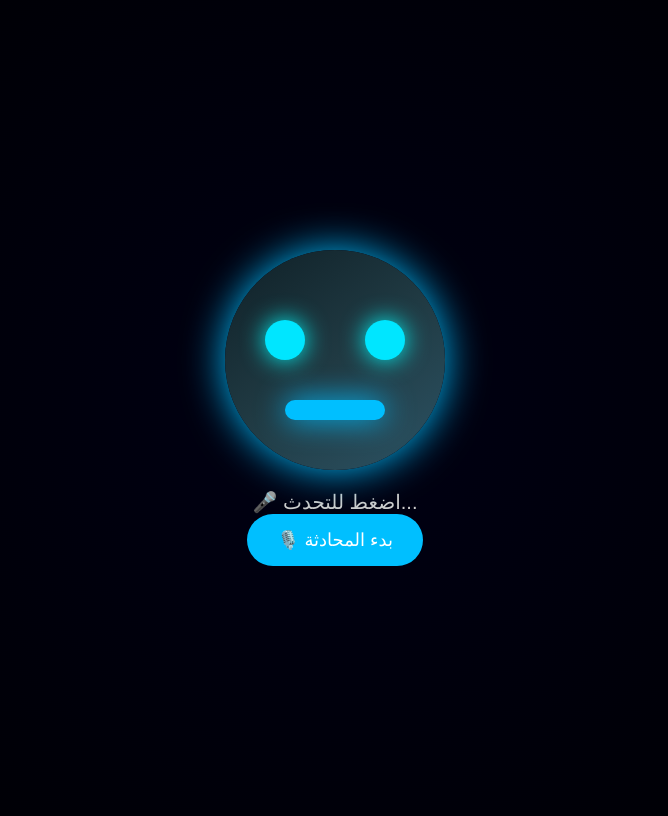
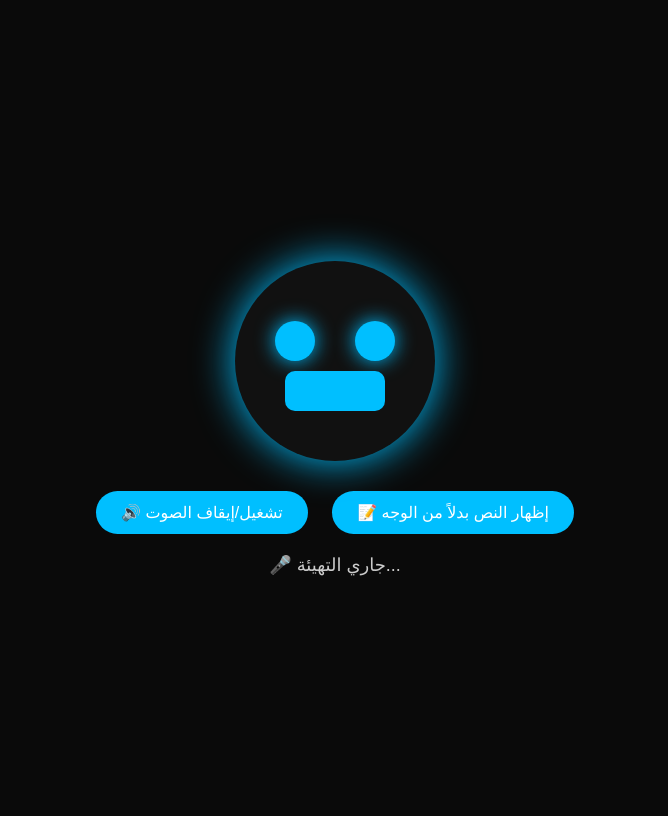
Before and after one commit to mohemmad32327153-source/VoiceAssistantWeb, a Flask app: page / in a window 1280 px wide. Shown: the whole page, without its empty margins (305-973 px from the left). Run offline with Flask 3, Linux system fonts and the light colour scheme.

Commit message:
تحسين الصوت والواجهة وإضافة وضع النص

```diff
--- a/app.py
+++ b/app.py
@@ -21,7 +21,7 @@ def process_audio():
         response = client.chat.completions.create(
             model="gpt-4o-mini",
             messages=[
-                {"role": "system", "content": "أنت المساعد الصوتي إيلاف، لطيف ومهذب وترد بإيجاز."},
+                {"role": "system", "content": "أنت المساعد الصوتي إيلاف، صوتك لطيف وهادئ وترد بطريقة أنيقة ومهذبة."},
                 {"role": "user", "content": user_text}
             ]
         )
--- a/static/script.js
+++ b/static/script.js
@@ -1,57 +1,61 @@
-const button = document.getElementById("talk-btn");
 const statusEl = document.getElementById("status");
 const responseBox = document.getElementById("response-box");
-const mouth = document.querySelector(".mouth");
+const toggleBtn = document.getElementById("toggle-speech");
 
 let isListening = false;
+let isSpeechEnabled = true;
 let recognition;
 
 if ('webkitSpeechRecognition' in window) {
   recognition = new webkitSpeechRecognition();
-  recognition.lang = "ar-SA";
-  recognition.continuous = false;
+  recognition.lang = "ar-SA";  // تحسين الصوت العربي
+  recognition.continuous = true; // الاستماع تلقائيًا بدون توقف
   recognition.interimResults = false;
 
   recognition.onstart = () => {
     isListening = true;
     statusEl.textContent = "🎧 جاري الاستماع...";
-    mouth.classList.add("talking");
+    document.querySelector(".mouth").style.animation = "speak 0.5s infinite";
   };
 
   recognition.onend = () => {
     isListening = false;
-    statusEl.textContent = "🤖 جاري التفكير...";
-    mouth.classList.remove("talking");
+    statusEl.textContent = "🤖 جارٍ التفكير...";
+    document.querySelector(".mouth").style.animation = "";
+    // إعادة تشغيل الاستماع تلقائيًا
+    recognition.start();
   };
 
   recognition.onresult = async (event) => {
-    const text = event.results[0][0].transcript;
+    const text = event.results[event.results.length - 1][0].transcript;
     statusEl.textContent = "💭 جاري المعالجة...";
-    mouth.classList.remove("talking");
-
     const response = await fetch("/process_audio", {
       method: "POST",
       headers: { "Content-Type": "application/json" },
       body: JSON.stringify({ text })
     });
-
     const data = await response.json();
     responseBox.textContent = data.reply;
     responseBox.style.display = "block";
-    statusEl.textContent = "✅ إيلاف: " + data.reply;
-    speak(data.reply);
+    statusEl.textContent = "✅ الرد جاهز!";
+
+    if (isSpeechEnabled) speak(data.reply);
   };
+
+  // بدء الاستماع تلقائيًا عند فتح الصفحة
+  recognition.start();
 }
 
-button.onclick = () => {
-  if (!isListening) recognition.start();
-  else recognition.stop();
+// وظيفة تشغيل وإيقاف الصوت
+toggleBtn.onclick = () => {
+  isSpeechEnabled = !isSpeechEnabled;
+  toggleBtn.textContent = isSpeechEnabled ? "🔊 تشغيل/إيقاف الصوت" : "🔇 الصوت متوقف";
 };
 
+// دالة نطق النص
 function speak(text) {
   const utterance = new SpeechSynthesisUtterance(text);
-  utterance.lang = "ar-SA";
-  mouth.classList.add("talking");
-  utterance.onend = () => mouth.classList.remove("talking");
+  utterance.lang = "ar-SA"; // صوت عربي واضح
+  utterance.rate = 1;       // سرعة الكلام
   speechSynthesis.speak(utterance);
 }
--- a/static/style.css
+++ b/static/style.css
@@ -1,5 +1,5 @@
 body {
-  background: radial-gradient(circle at center, #000014, #000);
+  background-color: #0a0a0a;
   color: white;
   font-family: "Cairo", sans-serif;
   display: flex;
@@ -14,20 +14,21 @@ body {
 }
 
 .robot {
+  background-color: #111;
+  border-radius: 50%;
+  width: 200px;
+  height: 200px;
+  margin: 20px auto;
   position: relative;
-  width: 220px;
-  height: 220px;
-  background: linear-gradient(145deg, #0f2027, #203a43, #2c5364);
-  border-radius: 50%;
   box-shadow: 0 0 40px #00bfff;
-  margin-bottom: 20px;
+  transition: 0.3s ease;
 }
 
 .eyes {
   display: flex;
   justify-content: space-between;
   position: absolute;
-  top: 70px;
+  top: 60px;
   left: 40px;
   right: 40px;
 }
@@ -35,15 +36,15 @@ body {
 .eye {
   width: 40px;
   height: 40px;
-  background-color: #00e6ff;
+  background-color: #00bfff;
   border-radius: 50%;
-  box-shadow: 0 0 25px #00ffff;
+  box-shadow: 0 0 20px #00bfff;
   animation: blink 3s infinite;
 }
 
 @keyframes blink {
   0%, 90%, 100% { transform: scaleY(1); }
-  95% { transform: scaleY(0.1); }
+  95% { transform: scaleY(0.2); }
 }
 
 .mouth {
@@ -55,47 +56,43 @@ body {
   height: 20px;
   background-color: #00bfff;
   border-radius: 10px;
-  box-shadow: 0 0 30px #00bfff;
+  animation: speak 1.5s infinite;
 }
 
-.talking {
-  animation: talk 0.3s infinite;
-}
-
-@keyframes talk {
+@keyframes speak {
   0%, 100% { height: 20px; }
   50% { height: 40px; }
 }
 
-.talk-button {
-  padding: 15px 30px;
-  font-size: 18px;
+.control-button {
+  padding: 12px 25px;
+  font-size: 16px;
   border: none;
-  border-radius: 30px;
+  border-radius: 25px;
   background-color: #00bfff;
   color: white;
   cursor: pointer;
   transition: 0.3s;
+  margin: 10px;
 }
 
-.talk-button:hover {
-  background-color: #0090ff;
+.control-button:hover {
+  background-color: #0080ff;
 }
 
 .status {
   margin-top: 10px;
-  font-size: 20px;
+  font-size: 18px;
   color: #ccc;
 }
 
 .response-box {
   margin-top: 20px;
-  background-color: #111;
+  background-color: #222;
   padding: 15px;
   border-radius: 10px;
   max-width: 400px;
   margin-left: auto;
   margin-right: auto;
   display: none;
-  line-height: 1.6;
 }
--- a/templates/index.html
+++ b/templates/index.html
@@ -2,12 +2,12 @@
 <html lang="ar">
 <head>
   <meta charset="UTF-8">
-  <title>إيلاف - مساعدك الذكي 🤖</title>
+  <title>إيلاف - المساعد الصوتي الذكي</title>
   <link rel="stylesheet" href="{{ url_for('static', filename='style.css') }}">
 </head>
 <body>
   <div class="container">
-    <div class="robot">
+    <div id="robot" class="robot">
       <div class="eyes">
         <div class="eye"></div>
         <div class="eye"></div>
@@ -15,11 +15,94 @@
       <div class="mouth"></div>
     </div>
 
-    <div class="status" id="status">🎤 اضغط للتحدث...</div>
-    <button id="talk-btn" class="talk-button">🎙️ بدء المحادثة</button>
     <div id="response-box" class="response-box"></div>
+
+    <button id="toggle-speech" class="control-button">🔊 تشغيل/إيقاف الصوت</button>
+    <button id="toggle-display" class="control-button">📝 إظهار النص بدلاً من الوجه</button>
+    <div id="status" class="status">🎤 جاري التهيئة...</div>
   </div>
 
-  <script src="{{ url_for('static', filename='script.js') }}"></script>
+  <script>
+    const statusEl = document.getElementById("status");
+    const responseBox = document.getElementById("response-box");
+    const robot = document.getElementById("robot");
+    const toggleSpeechBtn = document.getElementById("toggle-speech");
+    const toggleDisplayBtn = document.getElementById("toggle-display");
+
+    let isListening = false;
+    let isSpeechEnabled = true;
+    let showTextMode = false;
+    let recognition;
+
+    // 🔊 إعداد الاستماع التلقائي
+    if ('webkitSpeechRecognition' in window) {
+      recognition = new webkitSpeechRecognition();
+      recognition.lang = "ar-SA";
+      recognition.continuous = true;
+      recognition.interimResults = false;
+
+      recognition.onstart = () => {
+        isListening = true;
+        statusEl.textContent = "🎧 إيلاف تستمع إليك...";
+        document.querySelector(".mouth").style.animation = "speak 0.5s infinite";
+      };
+
+      recognition.onend = () => {
+        isListening = false;
+        statusEl.textContent = "🔄 جاري إعادة التشغيل...";
+        document.querySelector(".mouth").style.animation = "";
+        recognition.start(); // إعادة التشغيل التلقائي
+      };
+
+      recognition.onresult = async (event) => {
+        const text = event.results[event.results.length - 1][0].transcript;
+        statusEl.textContent = "💭 جاري المعالجة...";
+        const response = await fetch("/process_audio", {
+          method: "POST",
+          headers: { "Content-Type": "application/json" },
+          body: JSON.stringify({ text })
+        });
+        const data = await response.json();
+        responseBox.textContent = data.reply;
+        responseBox.style.display = "block";
+        statusEl.textContent = "✅ الرد جاهز!";
+
+        if (isSpeechEnabled && !showTextMode) speak(data.reply);
+      };
+
+      // 🔁 التشغيل التلقائي عند تحميل الصفحة
+      recognition.start();
+    }
+
+    // 🎛️ زر تشغيل/إيقاف الصوت
+    toggleSpeechBtn.onclick = () => {
+      isSpeechEnabled = !isSpeechEnabled;
+      toggleSpeechBtn.textContent = isSpeechEnabled ? "🔊 تشغيل/إيقاف الصوت" : "🔇 الصوت متوقف";
+    };
+
+    // 📝 زر تبديل الواجهة بين الوجه والنص
+    toggleDisplayBtn.onclick = () => {
+      showTextMode = !showTextMode;
+      if (showTextMode) {
+        robot.style.display = "none";
+        responseBox.style.display = "block";
+        toggleDisplayBtn.textContent = "🤖 إظهار الوجه";
+      } else {
+        robot.style.display = "block";
+        toggleDisplayBtn.textContent = "📝 إظهار النص";
+      }
+    };
+
+    // 🎤 نطق الصوت بنبرة مثالية
+    function speak(text) {
+      const utterance = new SpeechSynthesisUtterance(text);
+      utterance.lang = "ar-SA";
+      utterance.rate = 1;
+      utterance.pitch = 1.2; // نبرة مثالية
+      utterance.volume = 1;
+      utterance.voice = speechSynthesis.getVoices().find(v => v.name.includes("Microsoft") || v.lang === "ar-SA");
+      speechSynthesis.speak(utterance);
+    }
+  </script>
 </body>
 </html>
```
